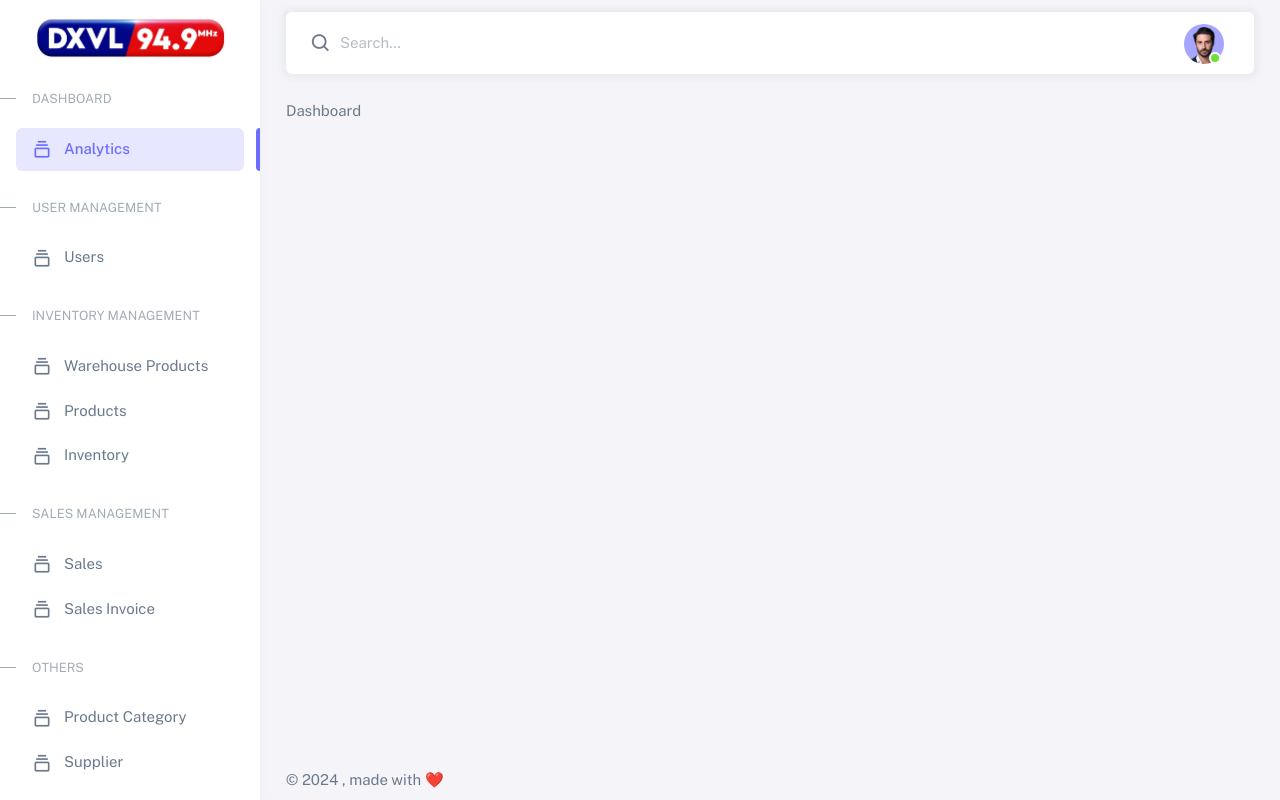
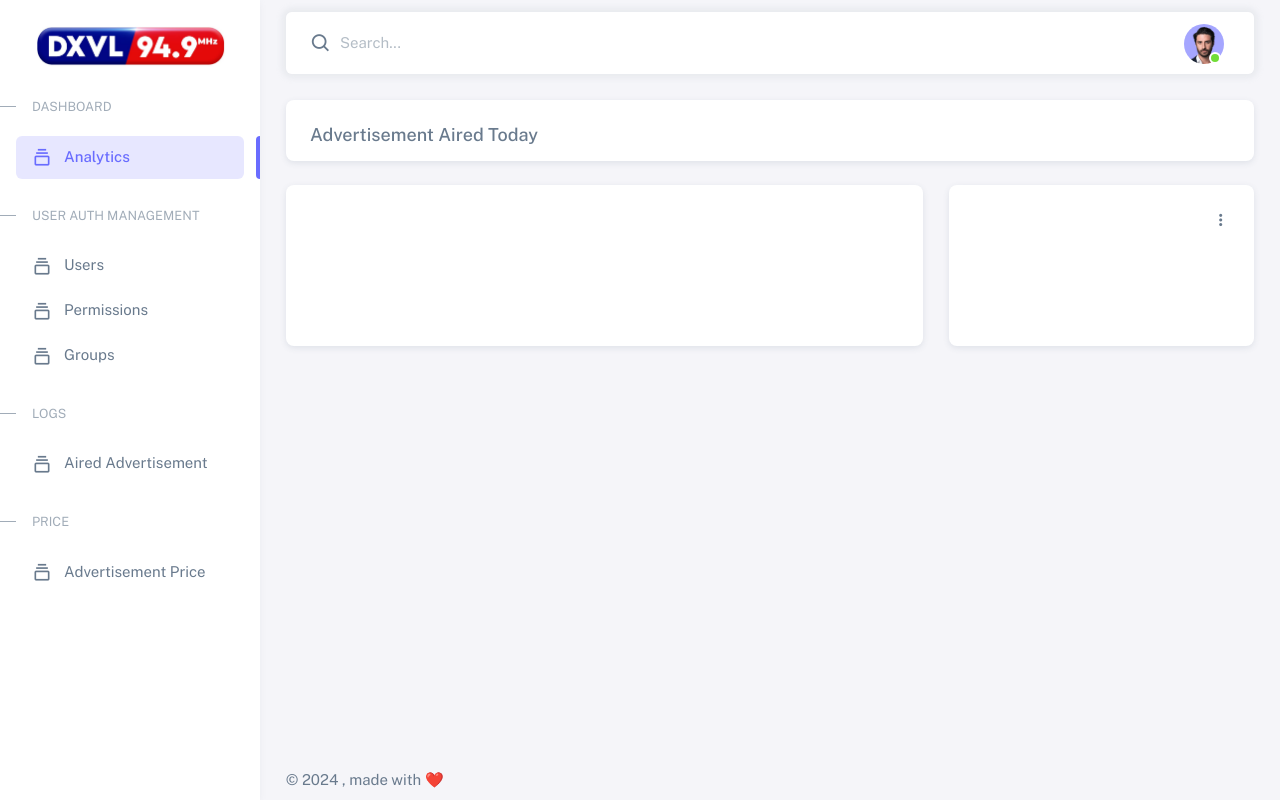
Before and after one commit to kiannaquines/dxvl-log-parsing-application, a Django app: page /dashboard/ in a window 1280 px wide. Run offline with Django 5.2, Linux system fonts and the light colour scheme; some libraries are stand-ins or nearby versions.

Commit message:
fix more bugs

```diff
--- a/app/templates/dashboard.html
+++ b/app/templates/dashboard.html
@@ -1,10 +1,71 @@
 {% extends "./includes/base.html" %}
+{% load static %}
 {% block title %}University DXVL Dashboard{% endblock title %}
-{% block page_css %}{% endblock page_css %}
+
+{% block page_css %}
+<link rel="stylesheet" href="{% static 'assets/vendor/libs/apex-charts/apex-charts.css' %}">
+{% endblock page_css %}
 
 {% block content %}
-Dashboard
+<div class="row">
+    <div class="col-12 col-lg-12 order-2 order-md-3 order-lg-2 mb-4">
+        <div class="card">
+            <div class="row row-bordered g-0">
+                <div class="col-md-12">
+                    <h5 class="card-header m-0 me-2 pb-3">Advertisement Aired Today</h5>
+                    <div id="testing" class="px-2"></div>
+                </div>
+            </div>
+        </div>
+    </div>
+</div>
+
+<div class="row">
+    <div class="col-md-6 col-lg-8 order-1 mb-4">
+        <div class="card h-100">
+            <div class="card-body px-0">
+
+            </div>
+        </div>
+    </div>
+
+    <div class="col-md-6 col-lg-4 order-2 mb-4">
+        <div class="card h-100">
+            <div class="card-header d-flex align-items-center justify-content-between">
+                <h5 class="card-title m-0 me-2"></h5>
+                <div class="dropdown">
+                    <button
+                        class="btn p-0"
+                        type="button"
+                        id="cardOpt6"
+                        data-bs-toggle="dropdown"
+                        aria-haspopup="true"
+                        aria-expanded="false"
+                    >
+                        <i class="bx bx-dots-vertical-rounded"></i>
+                    </button>
+                    <div class="dropdown-menu dropdown-menu-end" aria-labelledby="cardOpt6">
+                        <a class="dropdown-item" href="#">View More</a>
+                    </div>
+                </div>
+            </div>
+            <div class="card-body">
+                <ul class="p-0 m-0">
+                    <li class="d-flex mb-4 pb-1">
+                        <div class="avatar flex-shrink-0 me-3">
+                        </div>
+                        <div class="d-flex w-100 flex-wrap align-items-center justify-content-between gap-2">
+                        </div>
+                    </li>
+                </ul>
+            </div>
+        </div>
+    </div>
+</div>
 {% endblock content %}
 
 
-{% block page_js %}{% endblock page_js %}
+{% block page_js %}
+<script src="{% static 'assets/vendor/libs/apex-charts/apexcharts.js' %}"></script>
+<script src="{% static 'assets/js/dashboards-analytics.js' %}"></script>
+{% endblock page_js %}
--- a/app/templates/includes/sidebar.html
+++ b/app/templates/includes/sidebar.html
@@ -2,7 +2,7 @@
 <aside id="layout-menu" class="layout-menu menu-vertical menu bg-menu-theme">
     <div class="app-brand demo">
         <a href="" class="app-brand-link">
-            <span class="app-brand-logo mt-3">
+            <span class="app-brand-logo mt-4">
                 <img src="{% static '/assets/img/icons/sidebar_header.png' %}" class="img-fluid" width="200" height="200" alt="" srcset="">
             </span>
         </a>
@@ -16,69 +16,48 @@
             <span class="menu-header-text">Dashboard</span>
         </li>
         <li class="menu-item active">
-            <a href="" class="menu-link">
+            <a href="{% url 'dashboard' %}" class="menu-link">
                 <i class="menu-icon tf-icons bx bx-collection"></i>
                 <div data-i18n="Basic">Analytics</div>
             </a>
         </li>
         <li class="menu-header small text-uppercase">
-            <span class="menu-header-text">User Management</span>
+            <span class="menu-header-text">User Auth Management</span>
+        </li>
+        <li class="menu-item">
+            <a href="{% url 'users' %}" class="menu-link">
+                <i class="menu-icon tf-icons bx bx-collection"></i>
+                <div data-i18n="Basic">Users</div>
+            </a>
+        </li>
+        <li class="menu-item">
+            <a href="{% url 'users_permission' %}" class="menu-link">
+                <i class="menu-icon tf-icons bx bx-collection"></i>
+                <div data-i18n="Basic">Permissions</div>
+            </a>
+        </li>
+        <li class="menu-item">
+            <a href="{% url 'users_group' %}" class="menu-link">
+                <i class="menu-icon tf-icons bx bx-collection"></i>
+                <div data-i18n="Basic">Groups</div>
+            </a>
+        </li>
+        <li class="menu-header small text-uppercase">
+            <span class="menu-header-text">Logs</span>
+        </li>
+        <li class="menu-item">
+            <a href="{% url 'logs_view' %}" class="menu-link">
+                <i class="menu-icon tf-icons bx bx-collection"></i>
+                <div data-i18n="Basic">Aired Advertisement</div>
+            </a>
+        </li>
+        <li class="menu-header small text-uppercase">
+            <span class="menu-header-text">Price</span>
         </li>
         <li class="menu-item">
             <a href="" class="menu-link">
                 <i class="menu-icon tf-icons bx bx-collection"></i>
-                <div data-i18n="Basic">Users</div>
-            </a>
-        </li>
-        <li class="menu-header small text-uppercase">
-            <span class="menu-header-text">Inventory Management</span>
-        </li>
-        <li class="menu-item">
-            <a href="" class="menu-link">
-                <i class="menu-icon tf-icons bx bx-collection"></i>
-                <div data-i18n="Basic">Warehouse Products</div>
-            </a>
-        </li>
-        <li class="menu-item">
-            <a href="" class="menu-link">
-                <i class="menu-icon tf-icons bx bx-collection"></i>
-                <div data-i18n="Basic">Products</div>
-            </a>
-        </li>
-        <li class="menu-item">
-            <a href="" class="menu-link">
-                <i class="menu-icon tf-icons bx bx-collection"></i>
-                <div data-i18n="Basic">Inventory</div>
-            </a>
-        </li>
-        <li class="menu-header small text-uppercase">
-            <span class="menu-header-text">Sales Management</span>
-        </li>
-        <li class="menu-item">
-            <a href="" class="menu-link">
-                <i class="menu-icon tf-icons bx bx-collection"></i>
-                <div data-i18n="Basic">Sales</div>
-            </a>
-        </li>
-        <li class="menu-item">
-            <a href="" class="menu-link">
-                <i class="menu-icon tf-icons bx bx-collection"></i>
-                <div data-i18n="Basic">Sales Invoice</div>
-            </a>
-        </li>
-        <li class="menu-header small text-uppercase">
-            <span class="menu-header-text">Others</span>
-        </li>
-        <li class="menu-item">
-            <a href="" class="menu-link">
-                <i class="menu-icon tf-icons bx bx-collection"></i>
-                <div data-i18n="Basic">Product Category</div>
-            </a>
-        </li>
-        <li class="menu-item">
-            <a href="" class="menu-link">
-                <i class="menu-icon tf-icons bx bx-collection"></i>
-                <div data-i18n="Basic">Supplier</div>
+                <div data-i18n="Basic">Advertisement Price</div>
             </a>
         </li>
     </ul>
--- a/app/urls.py
+++ b/app/urls.py
@@ -1,9 +1,13 @@
 from django.urls import path
-from app.views import login_page_view,register_page_view,dashboard_page_view, dxvl_logs_view
+from app.views import *
 
 urlpatterns = [
     path('',login_page_view,name="login"),
     path('register/',register_page_view,name="register"),
     path('dashboard/',dashboard_page_view,name="dashboard"),
-    path('aired/',dxvl_logs_view,name="dxvl_logs_view"),
+    path('aired/',dxvl_logs_view,name="logs_view"),
+
+    path('users/',users,name="users"),
+    path('users/groups',users_group,name="users_group"),
+    path('users/permission',users_permissions,name="users_permission"),
 ]
--- a/app/views.py
+++ b/app/views.py
@@ -2,6 +2,15 @@ from django.shortcuts import render
 from django.contrib.auth.decorators import login_required
 from app.forms import *
 from app.commons.services import *
+
+def users_permissions(request):
+    pass
+
+def users_group(request):
+    pass
+
+def users(request):
+    pass
 
 def login_page_view(request):
     return render(request, 'login.html')
```
Also changed, not shown: app/templates/dxvl_logs.html (+60 -3 lines).
